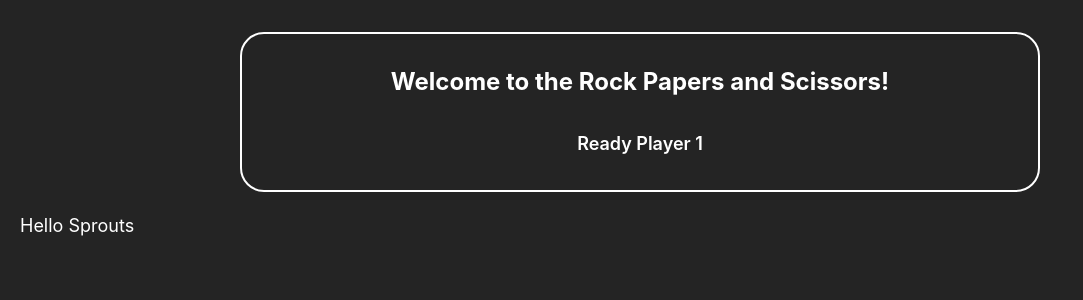
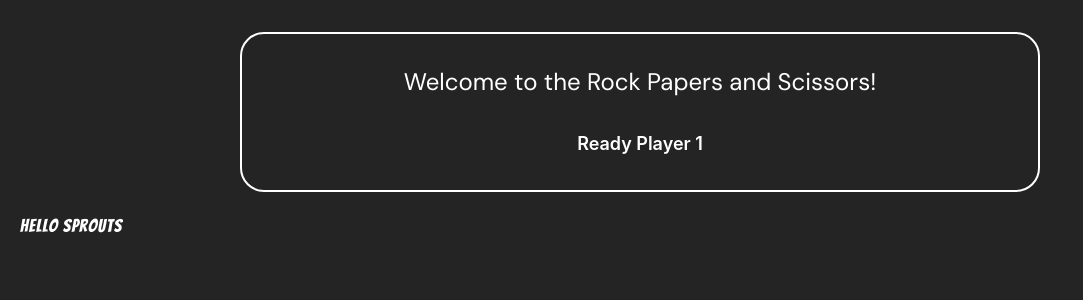
Before and after one commit to SalmanShahid888/Rock-Paper-Scissors-TS, a React (Vite) app: page / in a window 1280 px wide. Shown: the top 300 px of the page, without its empty margins (0-1083 px from the left). Built offline with nearby package versions, Linux system fonts and the light colour scheme.

Commit message:
Added Roadmap in Steps.md, Added Custom Fonts

```diff
--- a/src/App.tsx
+++ b/src/App.tsx
@@ -6,7 +6,14 @@ function App() {
     <>
       <Header />
       <div className="text-white">
-        <p className={cn("text-white", "p-5 text-lg")}>Hello Sprouts</p>
+        <p
+          className={cn(
+            "text-white font-bangers tracking-wider",
+            "p-5 text-lg"
+          )}
+        >
+          Hello Sprouts
+        </p>
       </div>
     </>
   );
--- a/src/components/Header.tsx
+++ b/src/components/Header.tsx
@@ -3,7 +3,7 @@ export const Header = () => {
     <>
       <div className="flex justify-center items-center px-60 mt-8">
         <div className="flex flex-col justify-between items-center h-40 w-full border-white border-2 rounded-3xl py-8">
-          <h2 className=" text-white text-2xl font-bold text-center">
+          <h2 className="font-dmSans text-white text-2xl font-bold text-center">
             Welcome to the Rock Papers and Scissors!
           </h2>
           <p className="text-white text-lg font-semibold text-center">
--- a/src/index.css
+++ b/src/index.css
@@ -1,3 +1,5 @@
+@import url("https://fonts.googleapis.com/css2?family=Bangers&family=DM+Sans:opsz@9..40&display=swap");
+
 @tailwind base;
 @tailwind components;
 @tailwind utilities;
--- a/tailwind.config.js
+++ b/tailwind.config.js
@@ -1,7 +1,12 @@
 export default {
   content: ["./index.html", "./src/**/*.{js,ts,jsx,tsx}"],
   theme: {
-    extend: {},
+    extend: {
+      fontFamily: {
+        bangers: ["Bangers", "sans-serif"],
+        dmSans: ["DM Sans", "sans-serif"],
+      },
+    },
   },
   plugins: [],
 };
--- a/tsconfig.json
+++ b/tsconfig.json
@@ -21,5 +21,8 @@
     "noFallthroughCasesInSwitch": true
   },
   "include": ["src"],
+  "paths": {
+    "@/*": ["./*"]
+  },
   "references": [{ "path": "./tsconfig.node.json" }]
 }
```
Also changed, not shown: 1 other file (tests, documents, lock files or other folders).
